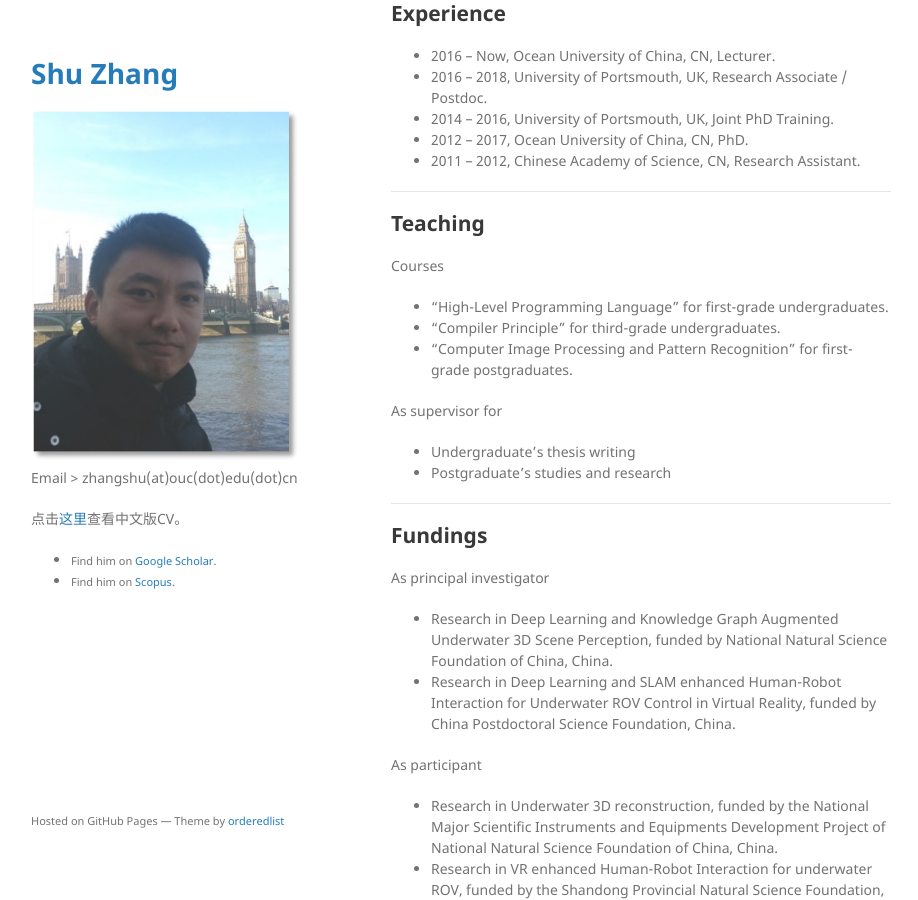
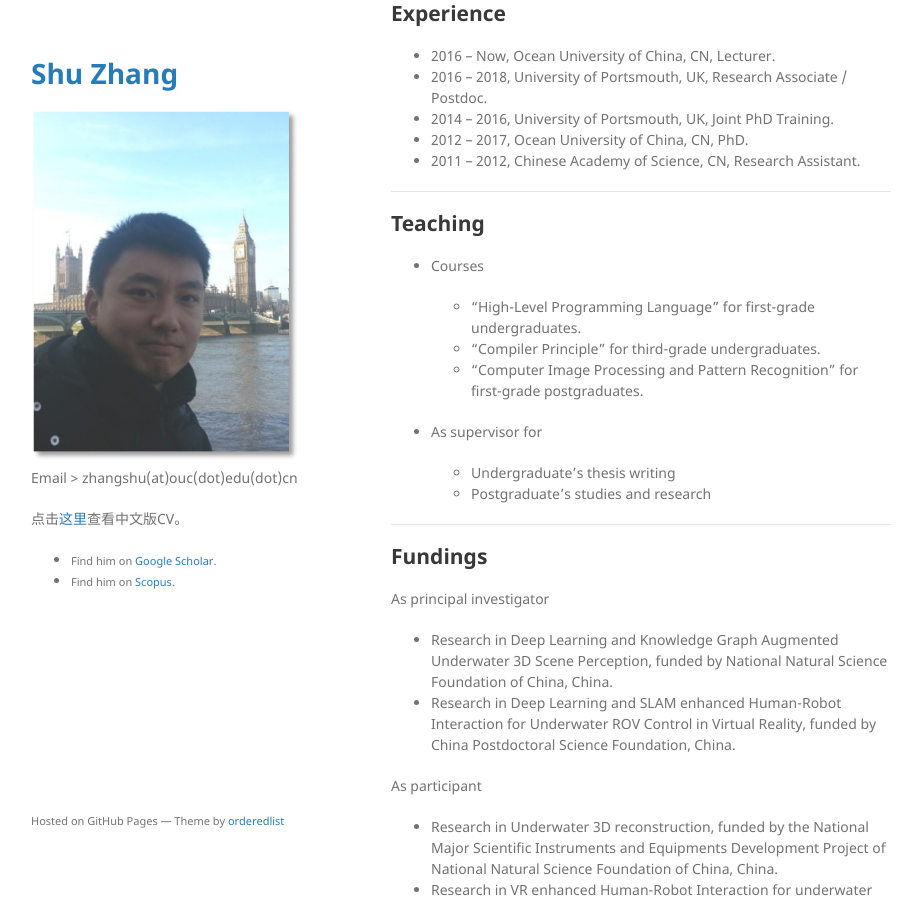
Before and after one commit to jackyspeed/aboutzhangshu, a Jekyll site: the page built from index.md, in a window 1280 px wide and 900 px high, scrolled down 337 px. Shown: the whole window, without its empty margins (179-1097 px from the left). Built offline with Jekyll 4.4.1, drawn with Linux system fonts in a browser that asks for light colours; our own code applies the rules of GitHub Pages for plain Markdown files.

```diff
--- a/index.md
+++ b/index.md
@@ -23,16 +23,16 @@ Shu Zhang received his PhD degree in Computer Application Technologies from Ocea
 
 ## Teaching
 
-Courses
+- Courses
 
-- "High-Level Programming Language" for first-grade undergraduates.
-- "Compiler Principle" for third-grade undergraduates.
-- "Computer Image Processing and Pattern Recognition" for first-grade postgraduates.
+  - "High-Level Programming Language" for first-grade undergraduates.
+  - "Compiler Principle" for third-grade undergraduates.
+  - "Computer Image Processing and Pattern Recognition" for first-grade postgraduates.
 
-As supervisor for
+- As supervisor for
 
-- Undergraduate's thesis writing
-- Postgraduate's studies and research
+  - Undergraduate's thesis writing
+  - Postgraduate's studies and research
 
 ---
 
```
